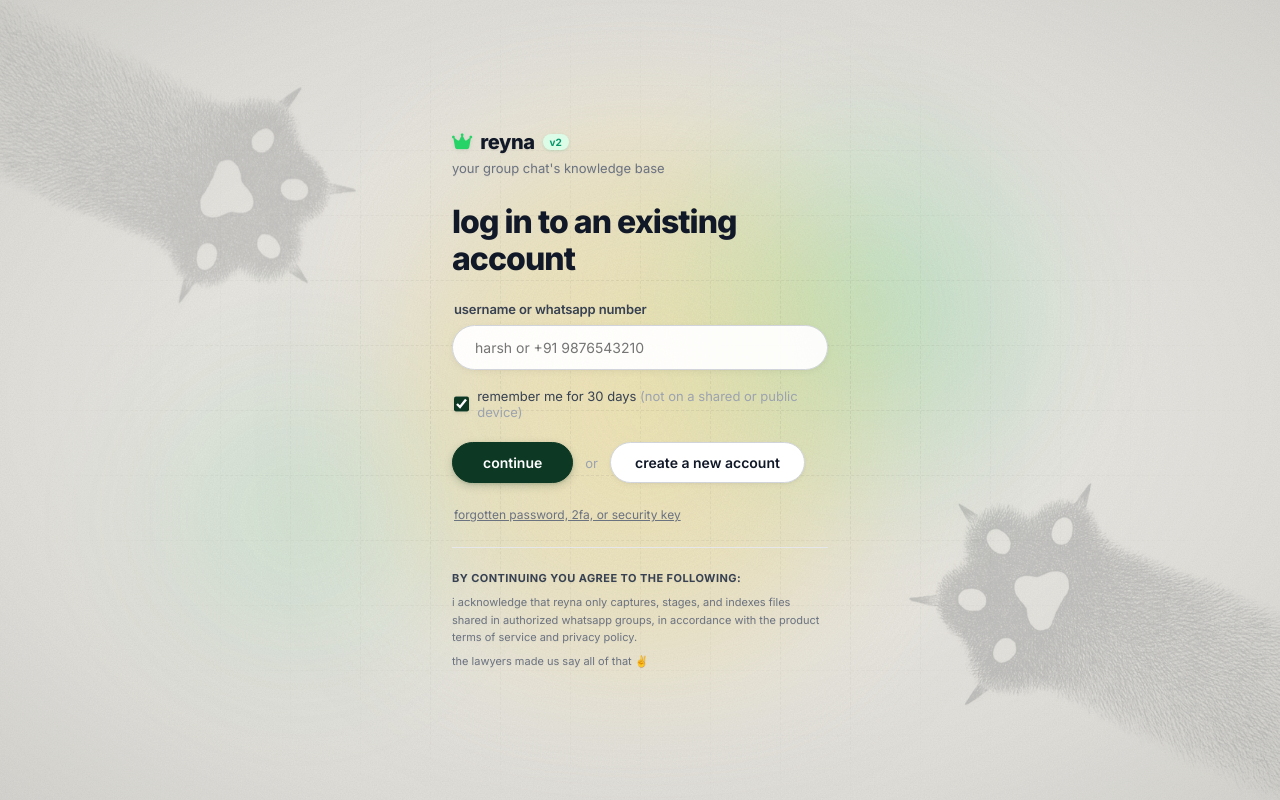
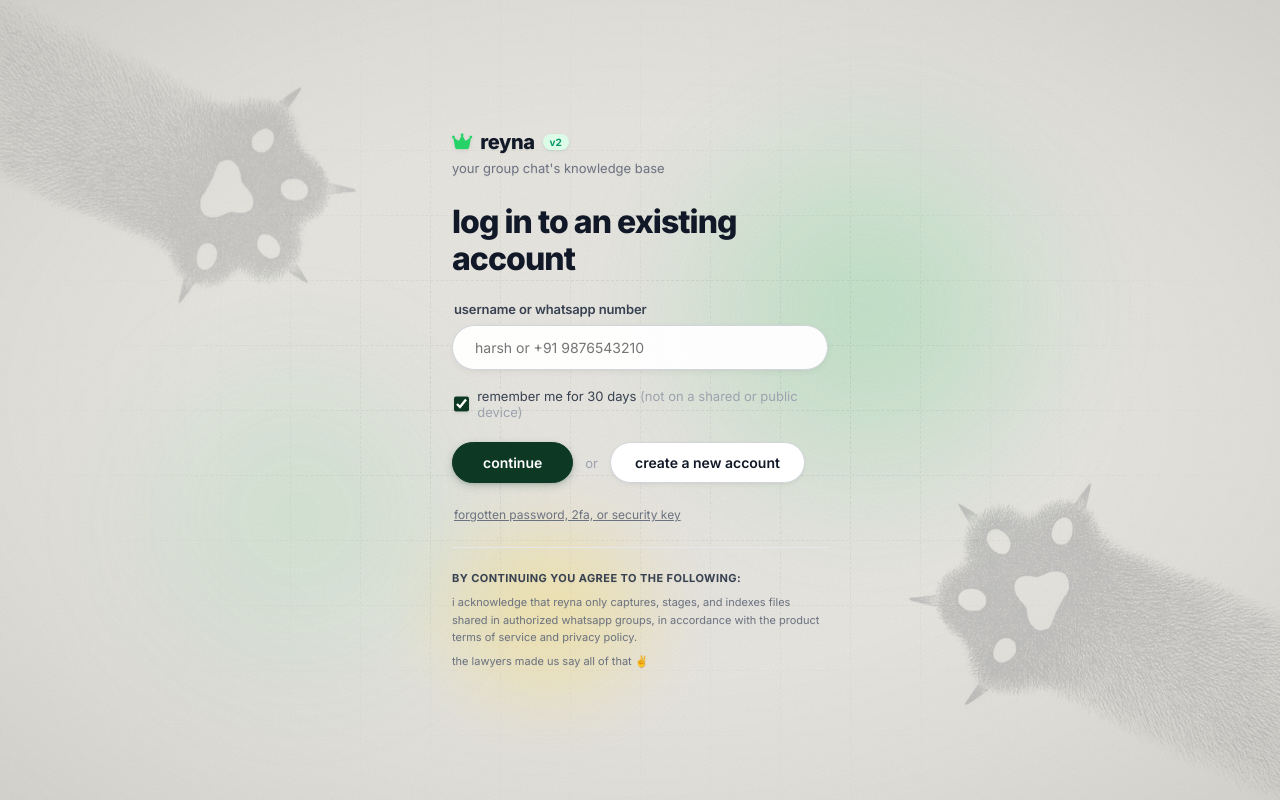
Before and after one commit to hurshnarayan/reyna, a React (Vite) app in the folder web/: page /login in a window 1280 px wide. Built offline with nearby package versions, Linux system fonts and the light colour scheme.

Commit message:
style(login): move smaller warm spotlight blob to top-left of disclaimer section

```diff
--- a/web/src/pages/Login.jsx
+++ b/web/src/pages/Login.jsx
@@ -173,22 +173,6 @@ export default function Login() {
           pointerEvents: 'none',
           zIndex: 0,
           userSelect: 'none',
-        }}
-      />
-
-      {/* Warm Yellowish Spotlight (behind grid lines in center of form, fading outwards) */}
-      <div
-        style={{
-          position: 'fixed',
-          top: '50%',
-          left: '50%',
-          transform: 'translate(-50%, -50%)',
-          width: 620,
-          height: 680,
-          background: 'radial-gradient(ellipse 65% 68% at center, rgba(254, 225, 95, 0.35) 0%, rgba(253, 216, 53, 0.18) 45%, rgba(254, 243, 199, 0.06) 72%, transparent 90%)',
-          filter: 'blur(45px)',
-          pointerEvents: 'none',
-          zIndex: 0,
         }}
       />
 
@@ -748,6 +732,7 @@ export default function Login() {
 
         {/* Legal / Policy Disclaimer (with generous top divider & padding) */}
         <div style={{
+          position: 'relative',
           borderTop: '1px solid #e5e7eb',
           paddingTop: 22,
           marginTop: 24,
@@ -756,6 +741,21 @@ export default function Login() {
           lineHeight: 1.6,
           textShadow: '0 1px 2px rgba(0, 0, 0, 0.04)',
         }}>
+          {/* Smaller Warm Spotlight Blob on top-left of "by continuing you agree to the following" */}
+          <div
+            style={{
+              position: 'absolute',
+              top: -45,
+              left: -35,
+              width: 260,
+              height: 220,
+              background: 'radial-gradient(ellipse at center, rgba(254, 225, 95, 0.40) 0%, rgba(253, 216, 53, 0.18) 45%, rgba(254, 243, 199, 0.05) 70%, transparent 90%)',
+              filter: 'blur(30px)',
+              pointerEvents: 'none',
+              zIndex: -1,
+            }}
+          />
+
           <div style={{
             fontSize: 11,
             fontWeight: 700,
```
